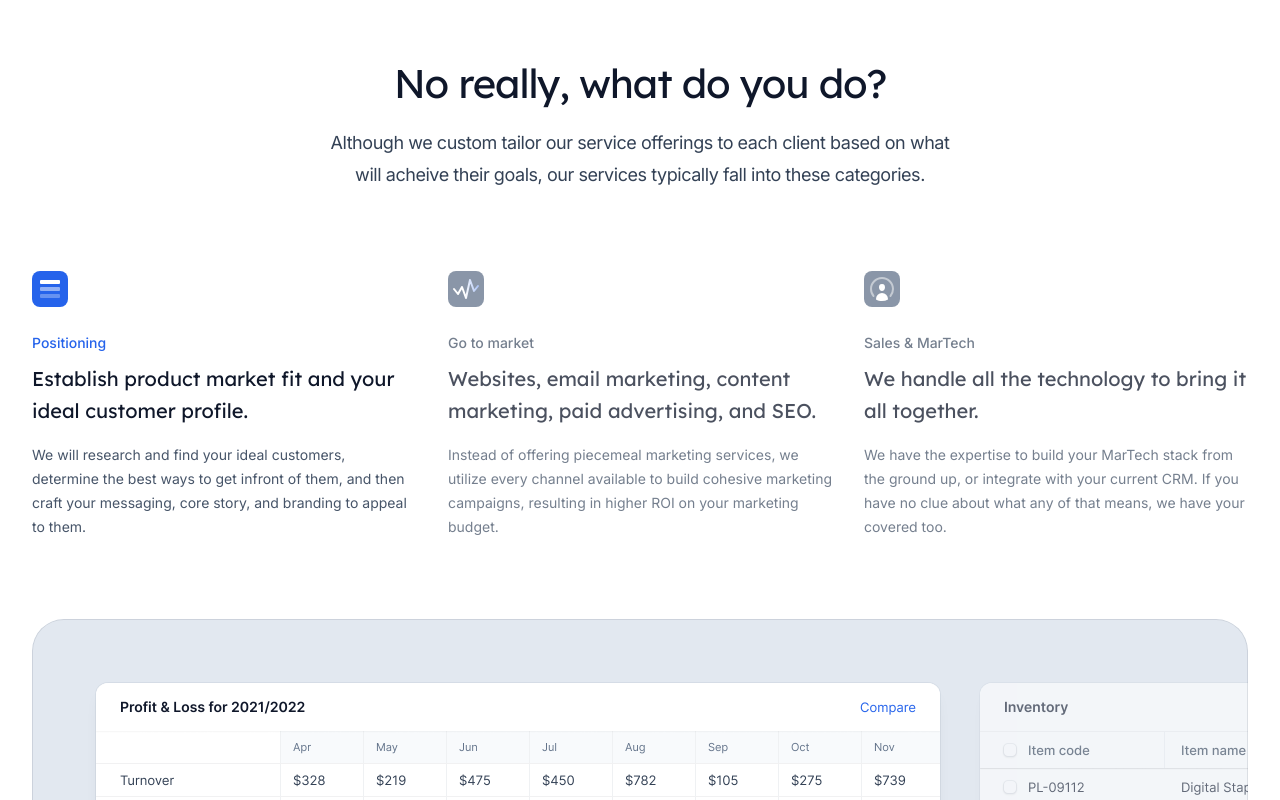
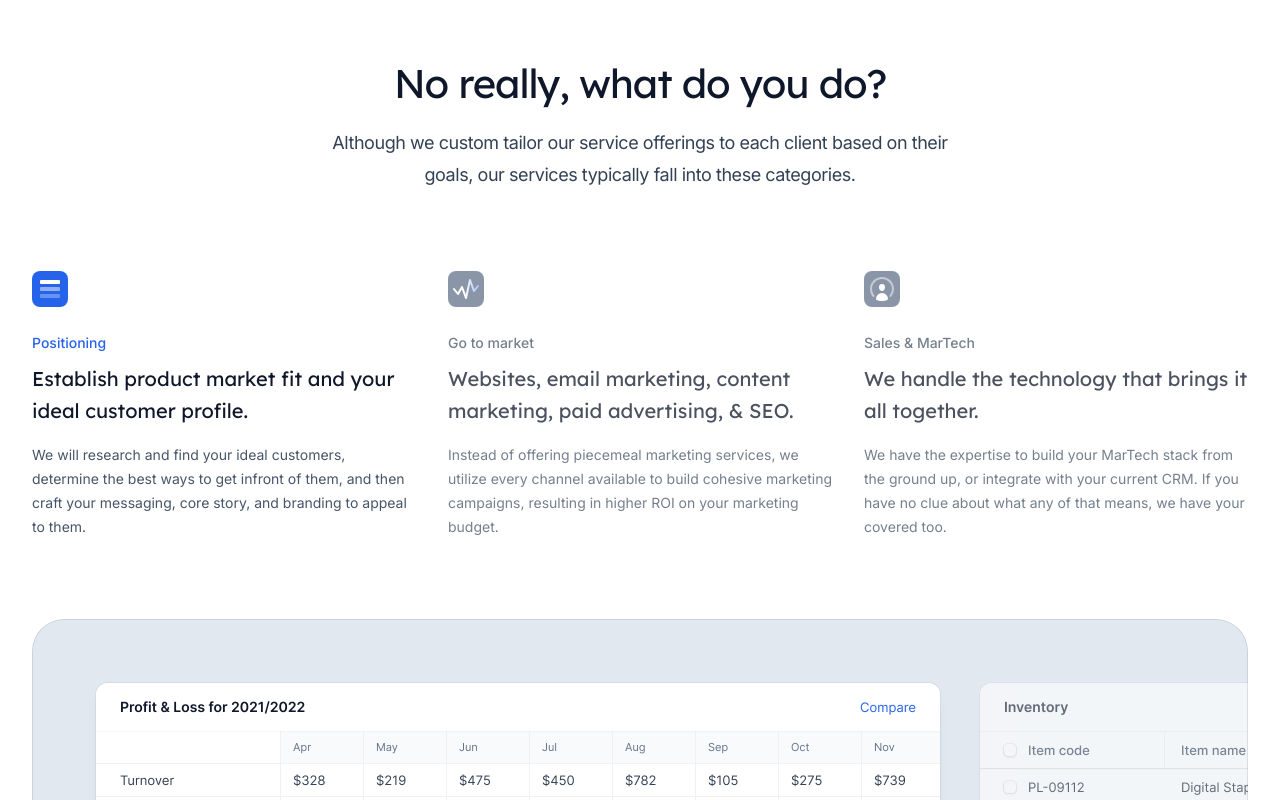
Before and after one commit to mattglbrt/goeveryway, a Next.js app: page / in a window 1280 px wide. Shown: the part 2420-3220 px from the top of the page. Built offline with nearby package versions, Linux system fonts and the light colour scheme.

Commit message:
Content tweaks

```diff
--- a/src/components/Faqs.jsx
+++ b/src/components/Faqs.jsx
@@ -25,13 +25,13 @@ const faqs = [
     {
       question: 'Do you offer graphic design services?',
       answer:
-        'We do, but only in support of lead generation, social media marketing, content production, paid advertising, and sales enablement. Essentially we only do what works.',
+        'We do, but only in support of lead generation, social media marketing, content production, paid advertising, and sales enablement. Essentially, we only do what works.',
     },
     {
       question:
         'Do you know how to code?',
       answer:
-        'We are focused on building the highest performing marketing websites possible, and our engineers are skilled all commonly used frontend and backend languages. That being said, we usually will not build your full product or app idea.',
+        'We are focused on building the highest performing marketing websites possible, and our engineers are skilled all commonly used frontend and backend languages. That being said, we general do not build full products or app ideas, but we are open to the possibility.',
     },
     {
       question:
--- a/src/components/SecondaryFeatures.jsx
+++ b/src/components/SecondaryFeatures.jsx
@@ -41,7 +41,7 @@ const features = [
   {
     name: 'Go to market',
     summary:
-      'Websites, email marketing, content marketing, paid advertising, and SEO.',
+      'Websites, email marketing, content marketing, paid advertising, & SEO.',
     description:
       'Instead of offering piecemeal marketing services, we utilize every channel available to build cohesive marketing campaigns, resulting in higher ROI on your marketing budget.',
     image: screenshotInventory,
@@ -76,7 +76,7 @@ const features = [
   {
     name: 'Sales & MarTech',
     summary:
-      'We handle all the technology to bring it all together.',
+      'We handle the technology that brings it all together.',
     description:
       'We have the expertise to build your MarTech stack from the ground up, or integrate with your current CRM. If you have no clue about what any of that means, we have your covered too.',
     image: screenshotContacts,
@@ -224,7 +224,7 @@ export function SecondaryFeatures() {
             No really, what do you do?
           </h2>
           <p className="mt-4 text-lg tracking-tight text-slate-700">
-          Although we custom tailor our service offerings to each client based on what will acheive their goals, our services typically fall into these categories.
+          Although we custom tailor our service offerings to each client based on their goals, our services typically fall into these categories.
           </p>
         </div>
         <FeaturesMobile />
```
